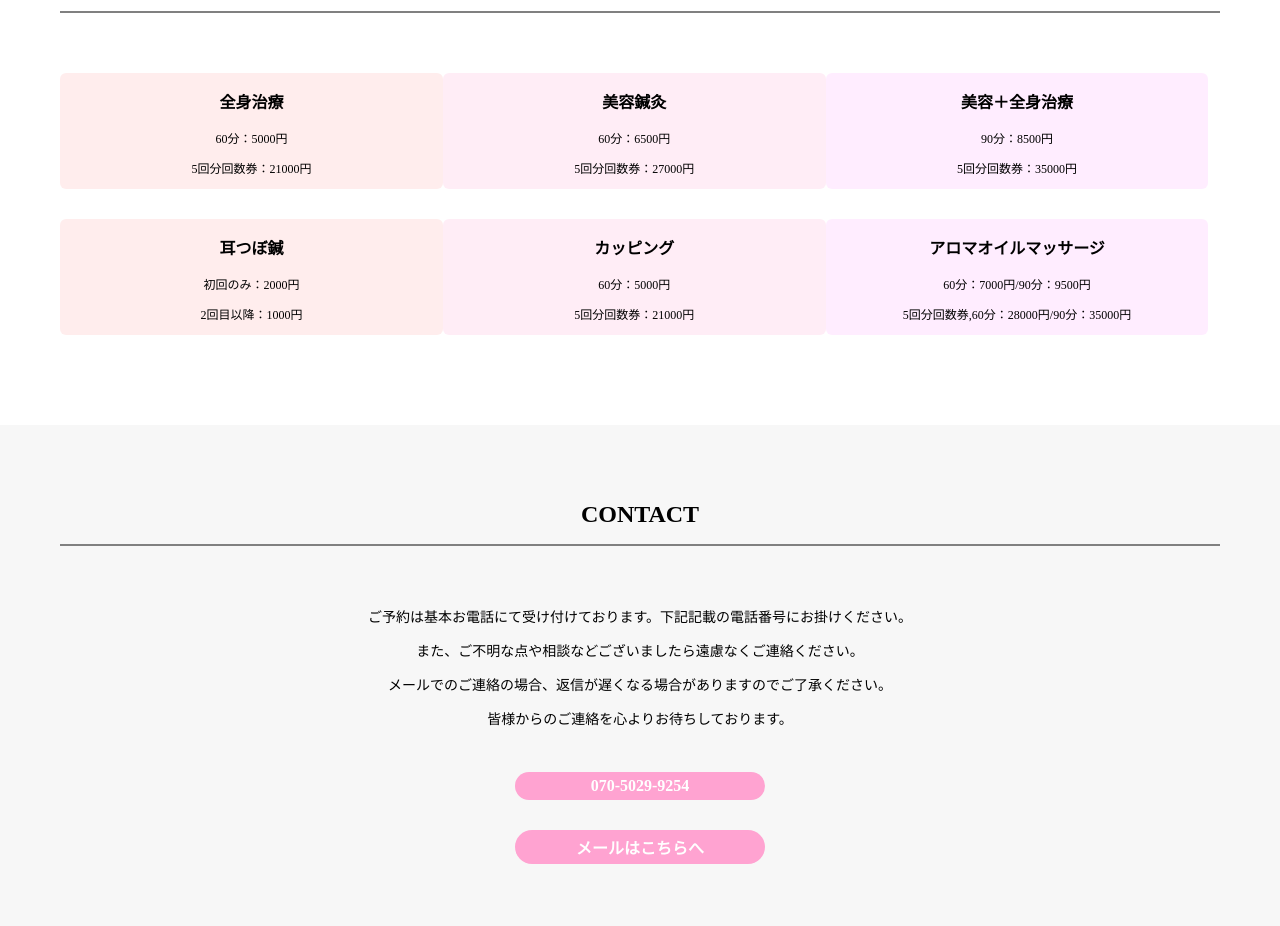
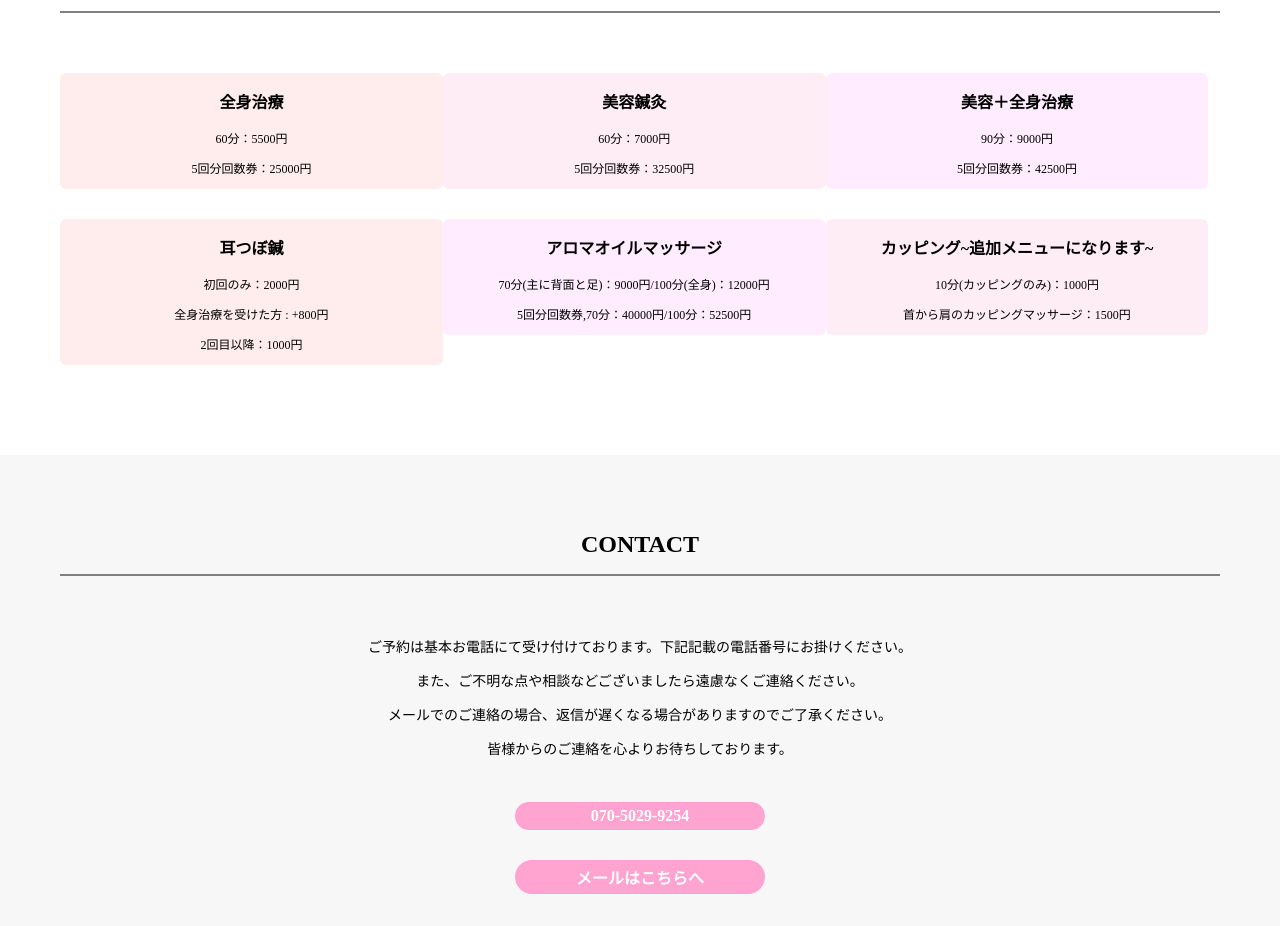
Before and after one commit to Rupi-niA/Rupi-niA.github.io, a plain HTML site: page index.html in a window 1280 px wide. Shown: the part 4860-5786 px from the top of the page. Drawn offline with nearby package versions, Linux system fonts and the light colour scheme; grey boxes are pictures that could not be loaded; a web font is replaced by a local one.

Commit message:
Update index.html

```diff
--- a/index.html
+++ b/index.html
@@ -163,33 +163,34 @@
         <div class="prices">
           <div class="price-wholeBody price">
             <h3>全身治療</h3>
-            <p>60分：5000円</p>
-            <p>5回分回数券：21000円</p>
+            <p>60分：5500円</p>
+            <p>5回分回数券：25000円</p>
           </div>
           <div class="price-beauty price">
             <h3>美容鍼灸</h3>
-            <p>60分：6500円</p>
-            <p>5回分回数券：27000円</p>
+            <p>60分：7000円</p>
+            <p>5回分回数券：32500円</p>
           </div>
           <div class="price-beauty-wholeBody price">
             <h3>美容＋全身治療</h3>
-            <p>90分：8500円</p>
-            <p>5回分回数券：35000円</p>
+            <p>90分：9000円</p>
+            <p>5回分回数券：42500円</p>
           </div>
           <div class="price-ear price">
             <h3>耳つぼ鍼</h3>
             <p>初回のみ：2000円</p>
+            <p>全身治療を受けた方 : +800円</p>
             <p>2回目以降：1000円</p>
-          </div>
-          <div class="price-cupping price">
-            <h3>カッピング</h3>
-            <p>60分：5000円</p>
-            <p>5回分回数券：21000円</p>
           </div>
           <div class="price-massage price">
             <h3>アロマオイルマッサージ</h3>
-            <p>60分：7000円/90分：9500円</p>
-            <p>5回分回数券,60分：28000円/90分：35000円</p>
+            <p>70分(主に背面と足)：9000円/100分(全身)：12000円</p>
+            <p>5回分回数券,70分：40000円/100分：52500円</p>
+          </div>
+          <div class="price-cupping price">
+            <h3>カッピング~追加メニューになります~</h3>
+            <p>10分(カッピングのみ)：1000円</p>
+            <p>首から肩のカッピングマッサージ：1500円</p>
           </div>
           <div class="clear"></div>
         </div>
@@ -222,6 +223,7 @@
         </div>
       </div>
     </div>
+
     <footer>
       <div class="footer-logo">
         <p>/ るぴにあ鍼灸処 /</p>
```
